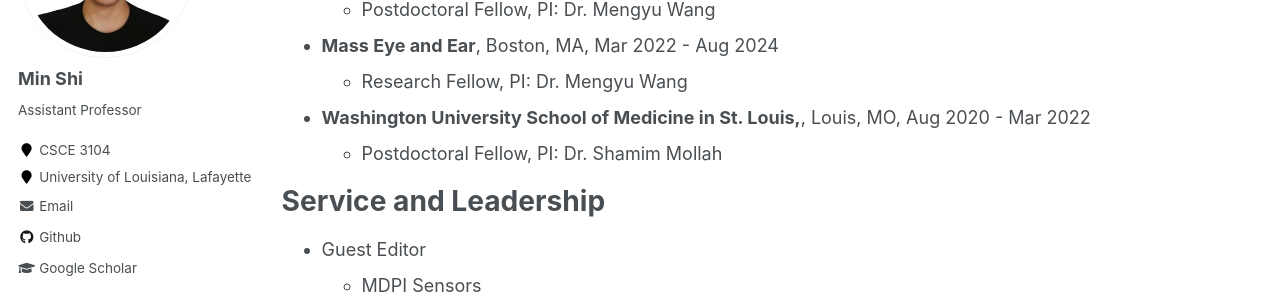
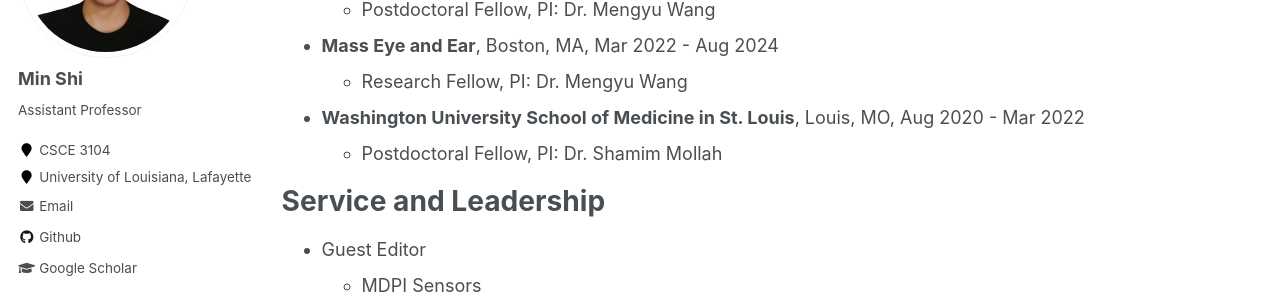
Before and after one commit to shiminxst/shiminxst.github.io, a Jekyll site: the page built from _pages/cv.md, in a window 1280 px wide and 900 px high, scrolled down 384 px. Shown: the part 153-453 px from the top of the window. Built offline with Jekyll 4.4.1, drawn with Linux system fonts in a browser that asks for light colours.

Commit message:
Update cv.md

```diff
--- a/_pages/cv.md
+++ b/_pages/cv.md
@@ -25,7 +25,7 @@
   * Postdoctoral Fellow, PI: Dr. Mengyu Wang
 - **Mass Eye and Ear**, Boston, MA,  Mar 2022 - Aug 2024
   * Research Fellow, PI: Dr. Mengyu Wang
-- **Washington University School of Medicine in St. Louis,**, Louis, MO, Aug 2020 - Mar 2022
+- **Washington University School of Medicine in St. Louis**, Louis, MO, Aug 2020 - Mar 2022
   * Postdoctoral Fellow, PI: Dr. Shamim Mollah
 
 Service and Leadership
```
